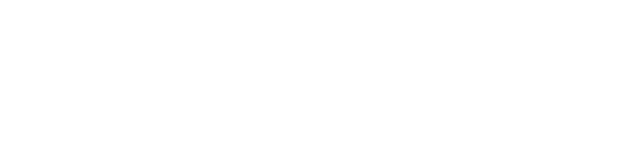
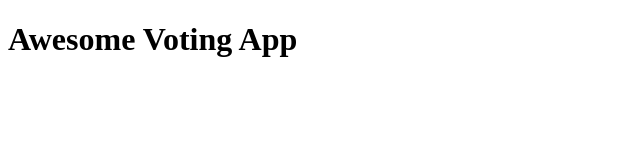
Before and after one commit to asell22/voting, a plain HTML site: page index.html in a window 1280 px wide. Shown: the whole page, without its empty margins (0-640 px from the left). Drawn offline with nearby package versions, Linux system fonts and the light colour scheme.

Commit message:
Setting up Angular controller

```diff
--- a/app.js
+++ b/app.js
@@ -1 +1,5 @@
 angular.module('voting', [])
+.controller('votingCtrl', function() {
+  var self = this;
+  this.title = "Awesome Voting App"
+})
--- a/index.html
+++ b/index.html
@@ -4,8 +4,8 @@
     <meta charset="utf-8">
     <title>Voting App</title>
   </head>
-  <body ng-app="voting" ng-controller="votingCtrl">
-
+  <body ng-app="voting" ng-controller="votingCtrl as voting">
+    <h1 ng-bind="voting.title"></h1>
     <script src="https://cdnjs.cloudflare.com/ajax/libs/angular.js/1.5.5/angular.js"></script>
     <script src="app.js"></script>
   </body>
```
